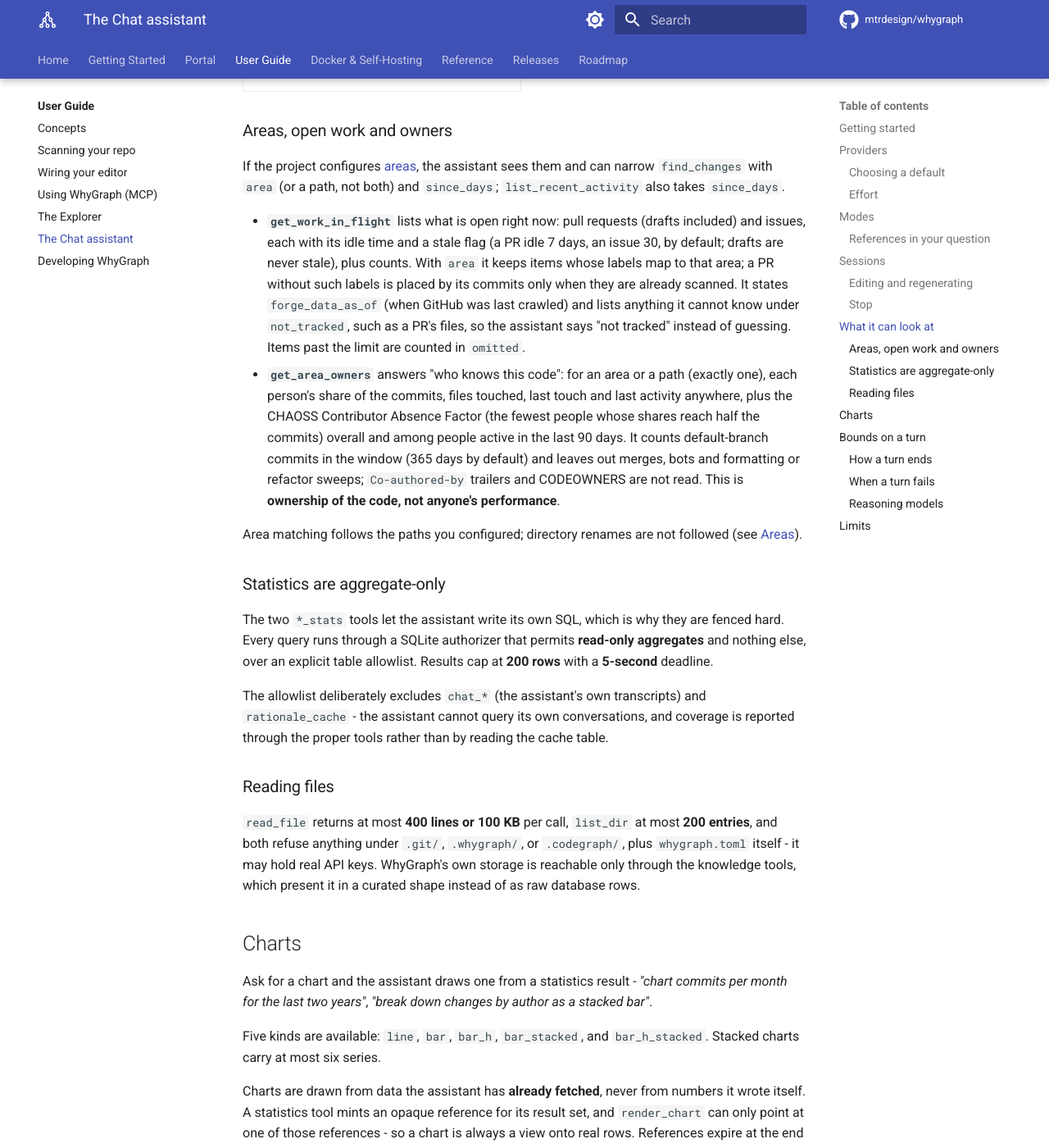
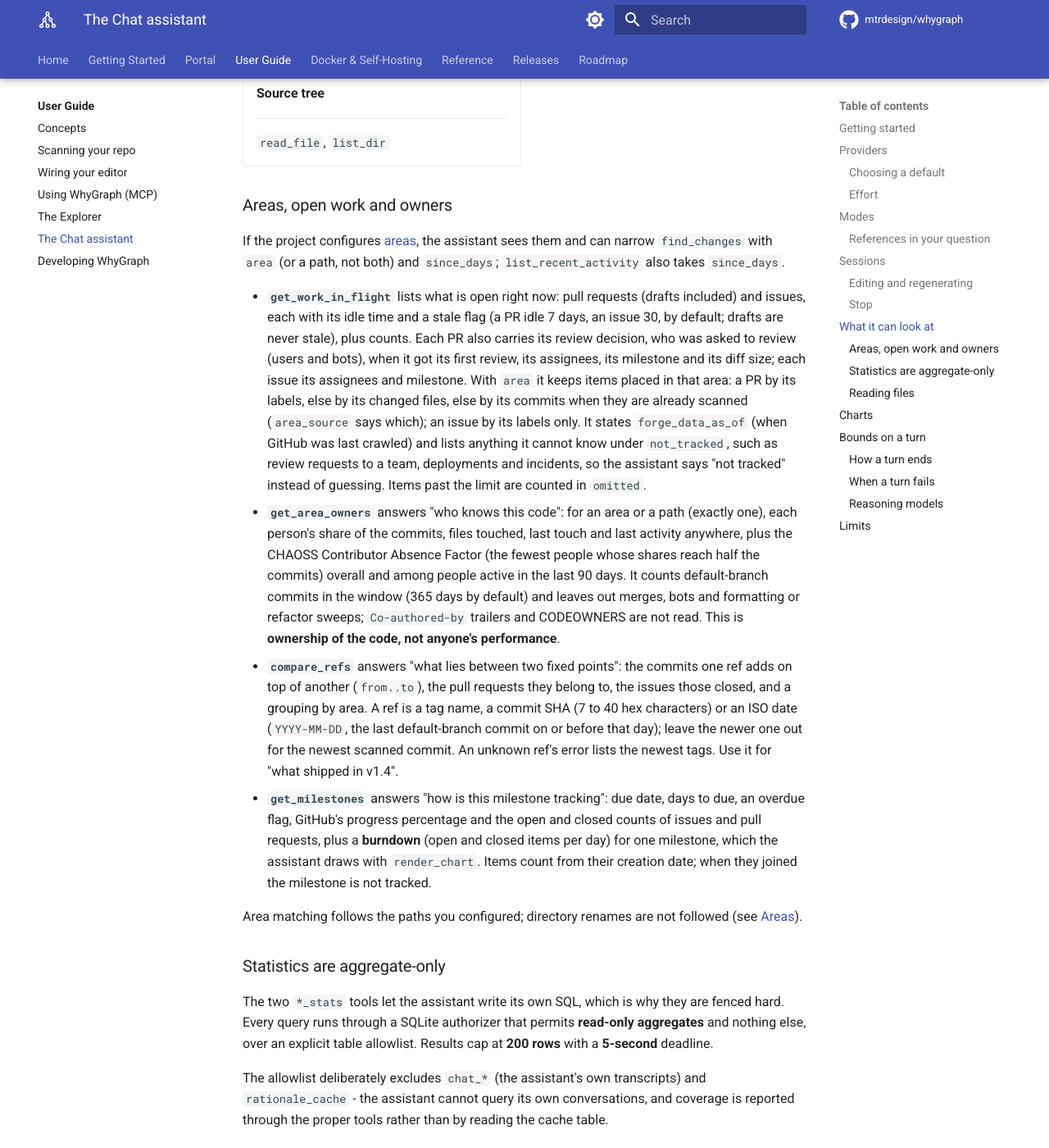
Before and after one commit to mtrdesign/whygraph, an MkDocs documentation site: the page built from docs/guide/chat.md, in a window 1280 px wide and 1400 px high, scrolled down 6097 px. Shown: the whole window at 82% size. Built offline with MkDocs 1.6.1 and Material for MkDocs 9.7.7, drawn with Linux system fonts in a browser that asks for light colours; comment, search, counter and statistics services are not loaded; some of the changed text lies outside the part shown.

Commit message:
2: docs for phase 2

```diff
--- a/docs/guide/chat.md
+++ b/docs/guide/chat.md
@@ -119,7 +119,7 @@ a change costs a little more.
 ## Modes
 
 The **Mode** select beside the model pickers sets how the assistant approaches a question. A mode is a
-preset, not a restriction: every mode can use all nineteen tools, and a mode only changes which ones the
+preset, not a restriction: every mode can use all twenty-one tools, and a mode only changes which ones the
 assistant reaches for first and how it words the answer. Each mode also has its own starter questions
 for an empty chat.
 
@@ -127,6 +127,7 @@ for an empty chat.
 |---|---|
 | **Engineer** | Code-first answers: symbols, files and lines, and why the code is the way it is. |
 | **Lead** | The state of the work: what shipped, what is in flight or stuck, and who knows each area. |
+| **Product** | Outcomes in plain language: what a release contained, issues closed, and milestones on track or slipping. Its starters name the project's next open milestone. |
 
 You can switch a chat's mode at any time; it applies from the next reply, and each reply records the
 mode it was written in. Changing it starts a fresh prompt cache for that reply, as changing the effort
@@ -223,7 +224,8 @@ the assistant can and cannot reach.
     ---
 
     `get_rationale`, `get_evidence`, `get_area_history`, `find_changes`, `get_commit`, `get_pr`,
-    `get_issue`, `get_repo_overview`, `list_recent_activity`, `get_work_in_flight`, `get_area_owners`
+    `get_issue`, `get_repo_overview`, `list_recent_activity`, `get_work_in_flight`, `get_area_owners`,
+    `compare_refs`, `get_milestones`
 
 -   __Statistics__ (aggregate SQL)
 
@@ -253,10 +255,13 @@ can narrow `find_changes` with `area` (or a path, not both) and `since_days`;
 
 - **`get_work_in_flight`** lists what is open right now: pull requests (drafts included) and issues,
   each with its idle time and a stale flag (a PR idle 7 days, an issue 30, by default; drafts are never
-  stale), plus counts. With `area` it keeps items whose labels map to that area; a PR without such
-  labels is placed by its commits only when they are already scanned. It states `forge_data_as_of`
-  (when GitHub was last crawled) and lists anything it cannot know under `not_tracked`, such as a PR's
-  files, so the assistant says "not tracked" instead of guessing. Items past the limit are counted
+  stale), plus counts. Each PR also carries its review decision, who was asked to review (users and
+  bots), when it got its first review, its assignees, its milestone and its diff size; each issue its
+  assignees and milestone. With `area` it keeps items placed in that area: a PR by its labels, else by
+  its changed files, else by its commits when they are already scanned (`area_source` says which); an
+  issue by its labels only. It states `forge_data_as_of` (when GitHub was last crawled) and lists
+  anything it cannot know under `not_tracked`, such as review requests to a team, deployments and
+  incidents, so the assistant says "not tracked" instead of guessing. Items past the limit are counted
   in `omitted`.
 - **`get_area_owners`** answers "who knows this code": for an area or a path (exactly one), each
   person's share of the commits, files touched, last touch and last activity anywhere, plus the
@@ -265,6 +270,16 @@ can narrow `find_changes` with `area` (or a path, not both) and `since_days`;
   (365 days by default) and leaves out merges, bots and formatting or refactor sweeps;
   `Co-authored-by` trailers and CODEOWNERS are not read. This is **ownership of the code, not anyone's
   performance**.
+
+- **`compare_refs`** answers "what lies between two fixed points": the commits one ref adds on top of
+  another (`from..to`), the pull requests they belong to, the issues those closed, and a grouping by
+  area. A ref is a tag name, a commit SHA (7 to 40 hex characters) or an ISO date (`YYYY-MM-DD`, the
+  last default-branch commit on or before that day); leave the newer one out for the newest scanned
+  commit. An unknown ref's error lists the newest tags. Use it for "what shipped in v1.4".
+- **`get_milestones`** answers "how is this milestone tracking": due date, days to due, an overdue
+  flag, GitHub's progress percentage and the open and closed counts of issues and pull requests, plus
+  a **burndown** (open and closed items per day) for one milestone, which the assistant draws with
+  `render_chart`. Items count from their creation date; when they joined the milestone is not tracked.
 
 Area matching follows the paths you configured; directory renames are not followed (see
 [Areas](../reference/configuration.md#areas)).
```
Also changed, not shown: CLAUDE.md (+2 -2 lines), docs/portal/security.md (+15 -0 lines), docs/reference/configuration.md (+1 -1 lines).
